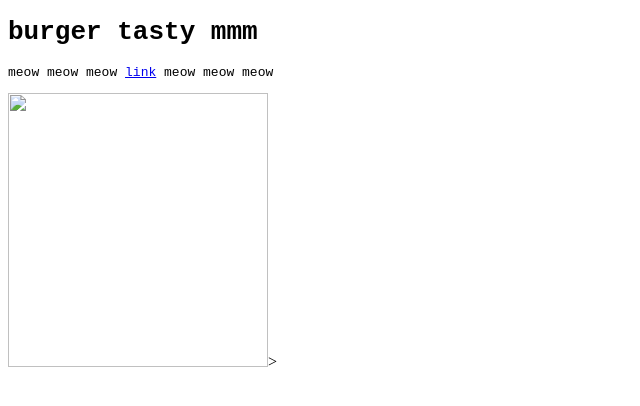
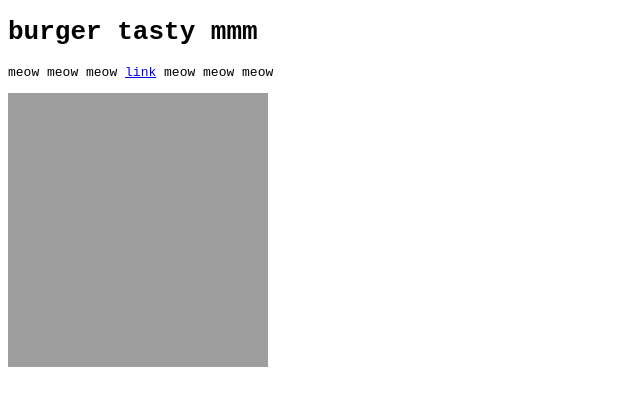
Before and after one commit to cxtgirl/burger, a plain HTML site: page index.html in a window 1280 px wide. Shown: the whole page, without its empty margins (0-640 px from the left). Drawn offline with Linux system fonts and the light colour scheme; the site is published under a folder, as on GitHub Pages, so addresses that start at the root find nothing.

Commit message:
Update index.html

```diff
--- a/index.html
+++ b/index.html
@@ -7,6 +7,6 @@
 
 <pre><h1>burger tasty mmm</h1></pre>
 <pre>meow meow meow <a href="https://www.youtube.com/@ilintex">link</a> meow meow meow</pre>
-<img src="/idk/cat.gif" style="width:260px;height:274px;">>
+<img src="idk/cat.gif" style="width:260px;height:274px;">
 </body>
 </html>
```
